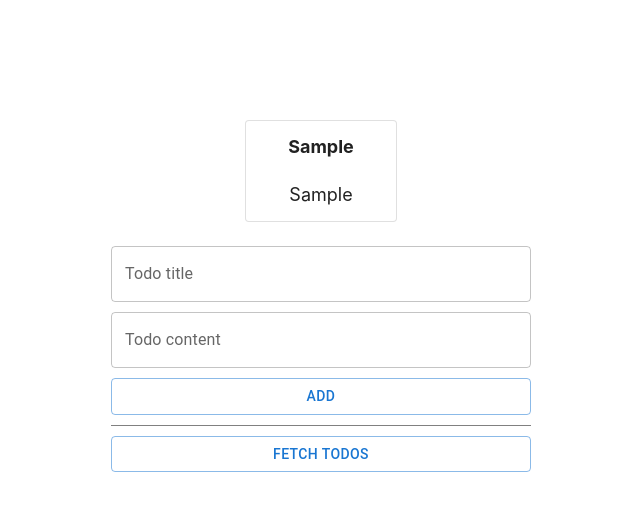
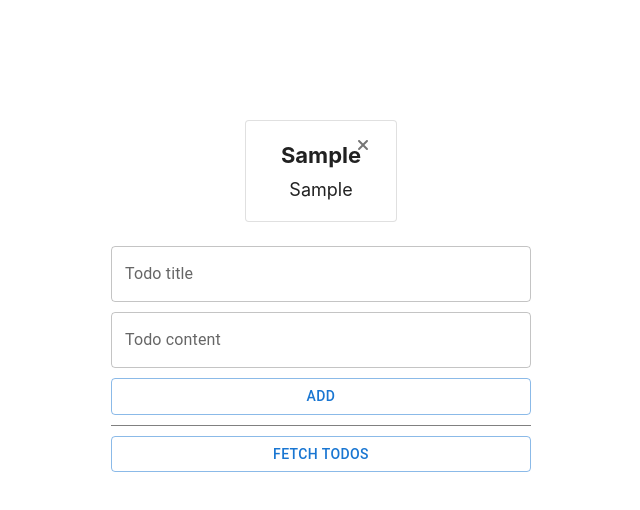
Before and after one commit to EngiFrost/react-redux-ts, a React (Create React App) app: page / in a window 1280 px wide. Both pictures are taken after typing "Sample", "Sample" into the empty fields and a click on the button "ADD". Shown: the top 510 px of the page, without its empty margins (319-959 px from the left). Built offline with nearby package versions, Linux system fonts and the light colour scheme.

Commit message:
Added remove btn & functionality

```diff
--- a/src/components/TodoCard/index.tsx
+++ b/src/components/TodoCard/index.tsx
@@ -1,10 +1,14 @@
 import React, { useState } from 'react';
-import { Card } from '@mui/material';
+import { IconButton, Card } from '@mui/material';
 import Flex from '../layout/Flex';
 import Text from '../layout/Text';
 import { Todo } from '../../models/Todo';
 import TodoDetailsDialog from '../TodoDetailsDialog';
 import todoCardStyles from './styles';
+import { FontAwesomeIcon } from '@fortawesome/react-fontawesome';
+import { faXmark } from '@fortawesome/free-solid-svg-icons';
+import { useDispatch } from 'react-redux';
+import { removeTodoAction } from '../../store/action-creators/todoActions';
 
 interface ITodoProps {
   todo: Todo;
@@ -15,12 +19,21 @@ const TodoCard: React.FC<ITodoProps> = (props) => {
   const { todo } = props;
 
   const [showDetails, setShowDetails] = useState<boolean>(false);
+  const dispatch = useDispatch();
+  const removeCardHandler = (event: React.MouseEvent) => {
+    event.stopPropagation();
+    dispatch(removeTodoAction(todo.id));
+  };
 
   return (
     <>
       <Card variant='outlined' style={styles.card} onClick={() => setShowDetails(true)}>
-        <Flex column hAlign='center' vAlign='center' styles={styles.cardContentWrapper}>
-          <Text align='center' content={todo.title} fluid styles={styles.cardContent} fontWeight='bold' size='24px' />
+        <Flex column hAlign='center' vAlign='center' styles={styles.cardDataWrapper}>
+          <IconButton onClick={(event: React.MouseEvent) => removeCardHandler(event)} style={styles.removeButton}>
+            <FontAwesomeIcon icon={faXmark} style={styles.removeIcon} />
+          </IconButton>
+
+          <Text align='center' content={todo.title} fluid styles={styles.cardTitle} fontWeight='bold' />
           <Text align='center' content={todo.content} fluid styles={styles.cardContent} />
         </Flex>
       </Card>
--- a/src/components/TodoCard/styles.tsx
+++ b/src/components/TodoCard/styles.tsx
@@ -1,4 +1,4 @@
-const todoCardStyles = {
+const todoCardStyles: { [key: string]: React.CSSProperties } = {
   card: {
     minHeight: '100px',
     minWidth: '150px',
@@ -7,8 +7,22 @@ const todoCardStyles = {
     alignItems: 'center',
     justifyContent: 'center',
   },
-  cardContentWrapper: {
+  cardDataWrapper: {
     padding: '0 16px',
+    position: 'relative',
+  },
+  removeButton: {
+    position: 'absolute',
+    top: 0,
+    right: 0,
+  },
+  removeIcon: {
+    fontSize: '16px',
+  },
+  cardTitle: {
+    lineHeight: '22px',
+    fontSize: '22px',
+    marginBottom: 0,
   },
   cardContent: {
     lineHeight: '18px',
```
